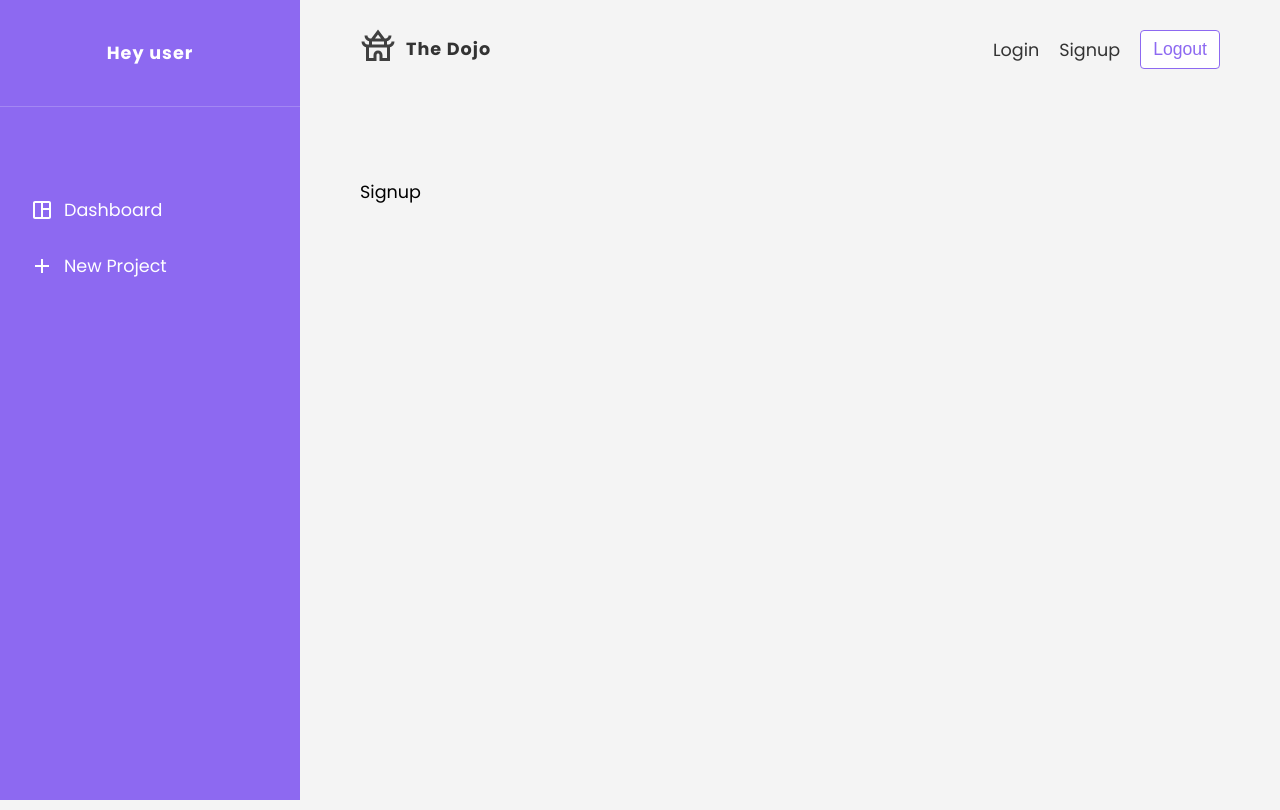
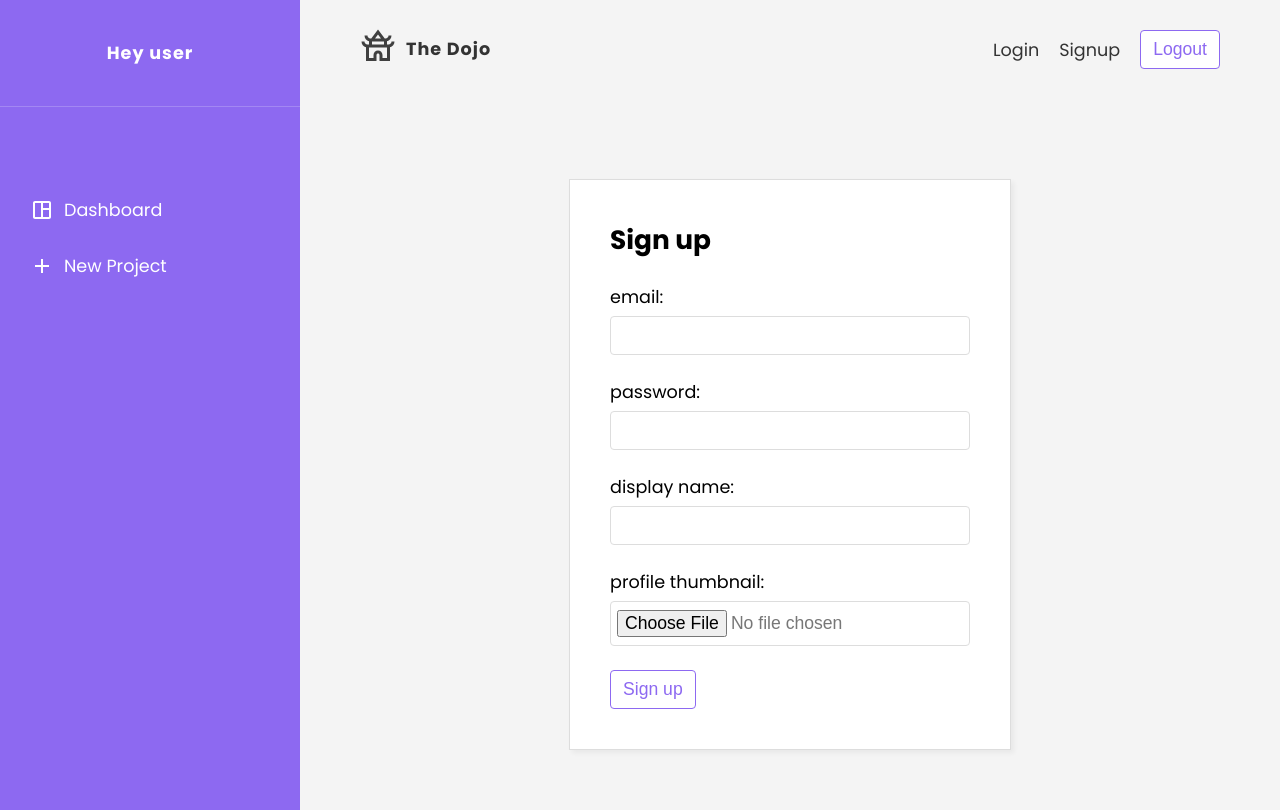
Before and after one commit to murray-williams/the-dojo, a React (Create React App) app: page /signup in a window 1280 px wide. Built offline with nearby package versions, Linux system fonts and the light colour scheme; no server answers.

Commit message:
Setup signup form + basic styles

```diff
--- a/src/pages/signup/Signup.css
+++ b/src/pages/signup/Signup.css
@@ -0,0 +1,8 @@
+.auth-form {
+  max-width: 360px;
+  margin: 60px auto;
+  padding: 40px;
+  border: 1px solid #ddd;
+  box-shadow: 3px 3px 5px rgba(0, 0, 0, 0.05);
+  background: #fff;
+}
--- a/src/pages/signup/Signup.js
+++ b/src/pages/signup/Signup.js
@@ -1,6 +1,49 @@
+import { useState } from 'react'
+
 // styles
 import './Signup.css'
 
 export default function Signup() {
-  return <div>Signup</div>
+  const [email, setEmail] = useState('')
+  const [password, setPassword] = useState('')
+  const [displayName, setDisplayName] = useState('')
+  const [thumbnail, setThumbnail] = useState(null)
+
+  return (
+    <form className="auth-form">
+      <h2>Sign up</h2>
+      <label>
+        <span>email:</span>
+        <input
+          type="email"
+          onChange={(e) => setEmail(e.target.value)}
+          value={email}
+          required
+        />
+      </label>
+      <label>
+        <span>password:</span>
+        <input
+          type="password"
+          onChange={(e) => setPassword(e.target.value)}
+          value={password}
+          required
+        />
+      </label>
+      <label>
+        <span>display name:</span>
+        <input
+          required
+          type="text"
+          onChange={(e) => setDisplayName(e.target.value)}
+          value={displayName}
+        />
+      </label>
+      <label>
+        <span>profile thumbnail:</span>
+        <input required type="file" />
+      </label>
+      <button className="btn">Sign up</button>
+    </form>
+  )
 }
```
